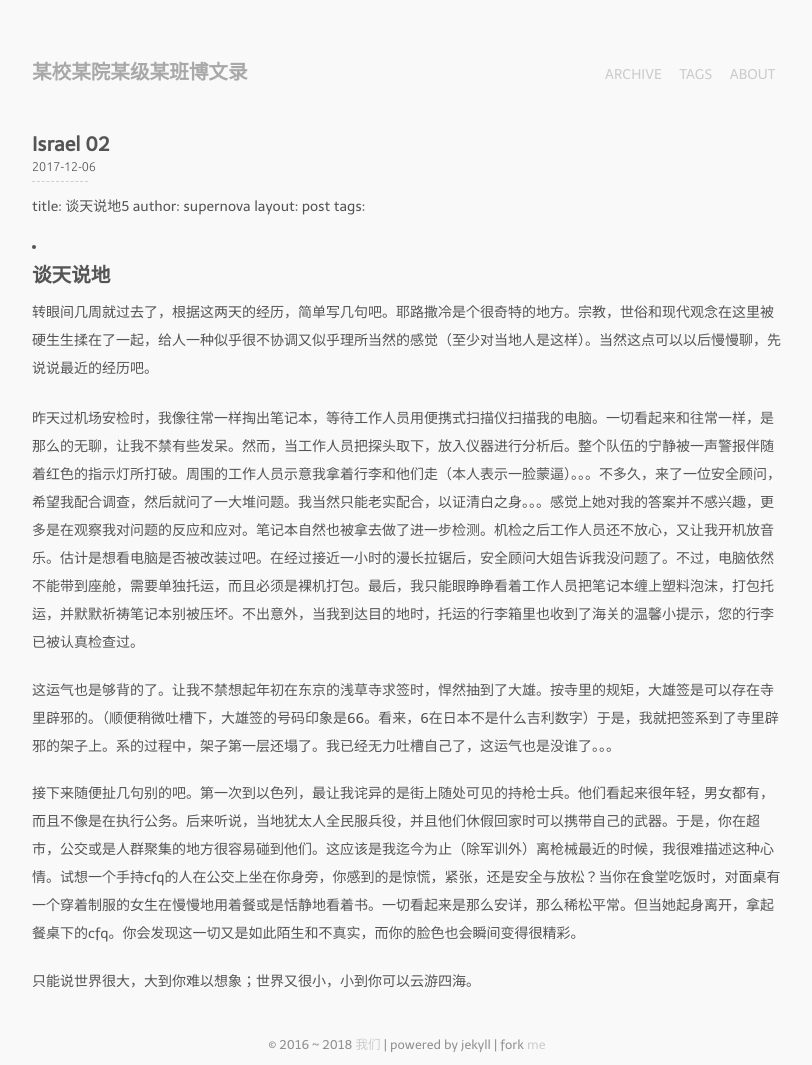
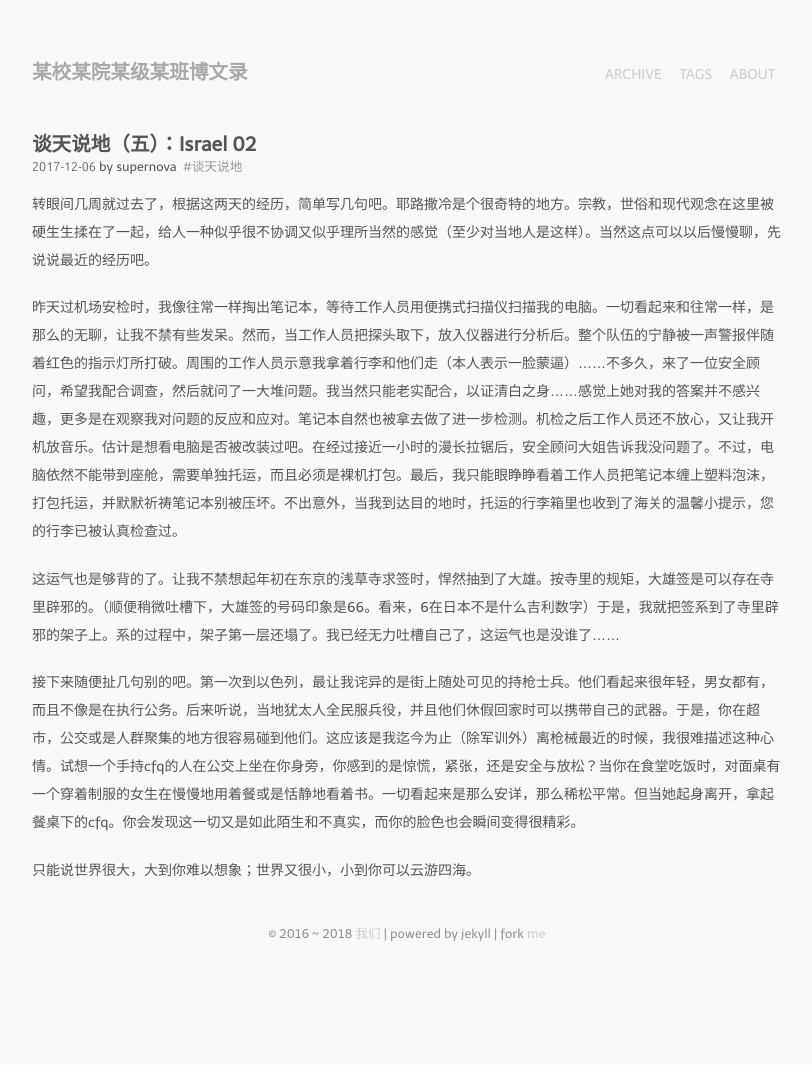
Before and after one commit to pkuphys/pkuphys.github.io, a Jekyll site: the page built from _posts/2017-12-06-Israel-02.md, in a window 1280 px wide. Shown: the whole page, without its empty margins (233-1045 px from the left). Built offline with Jekyll 4.4.1, drawn with Linux system fonts in a browser that asks for light colours; nearby versions of some CDN libraries; some web fonts are replaced; our own code applies the rules of GitHub Pages for plain Markdown files; comment, search, counter and statistics services are not loaded; after the commit the page ends 954 px from its top, so only the background shows below that.

Commit message:
Format 2017-12-06-Israel-02.md

```diff
--- a/_posts/2017-12-06-Israel-02.md
+++ b/_posts/2017-12-06-Israel-02.md
@@ -1,15 +1,16 @@
 ---
-title: 谈天说地5
+title: 谈天说地（五）：Israel 02
 author: supernova
 layout: post
 tags:
   - 谈天说地
-----
+---
+
 转眼间几周就过去了，根据这两天的经历，简单写几句吧。耶路撒冷是个很奇特的地方。宗教，世俗和现代观念在这里被硬生生揉在了一起，给人一种似乎很不协调又似乎理所当然的感觉（至少对当地人是这样）。当然这点可以以后慢慢聊，先说说最近的经历吧。
 
-昨天过机场安检时，我像往常一样掏出笔记本，等待工作人员用便携式扫描仪扫描我的电脑。一切看起来和往常一样，是那么的无聊，让我不禁有些发呆。然而，当工作人员把探头取下，放入仪器进行分析后。整个队伍的宁静被一声警报伴随着红色的指示灯所打破。周围的工作人员示意我拿着行李和他们走（本人表示一脸蒙逼）。。。不多久，来了一位安全顾问，希望我配合调查，然后就问了一大堆问题。我当然只能老实配合，以证清白之身。。。感觉上她对我的答案并不感兴趣，更多是在观察我对问题的反应和应对。笔记本自然也被拿去做了进一步检测。机检之后工作人员还不放心，又让我开机放音乐。估计是想看电脑是否被改装过吧。在经过接近一小时的漫长拉锯后，安全顾问大姐告诉我没问题了。不过，电脑依然不能带到座舱，需要单独托运，而且必须是裸机打包。最后，我只能眼睁睁看着工作人员把笔记本缠上塑料泡沫，打包托运，并默默祈祷笔记本别被压坏。不出意外，当我到达目的地时，托运的行李箱里也收到了海关的温馨小提示，您的行李已被认真检查过。
+昨天过机场安检时，我像往常一样掏出笔记本，等待工作人员用便携式扫描仪扫描我的电脑。一切看起来和往常一样，是那么的无聊，让我不禁有些发呆。然而，当工作人员把探头取下，放入仪器进行分析后。整个队伍的宁静被一声警报伴随着红色的指示灯所打破。周围的工作人员示意我拿着行李和他们走（本人表示一脸蒙逼）......不多久，来了一位安全顾问，希望我配合调查，然后就问了一大堆问题。我当然只能老实配合，以证清白之身......感觉上她对我的答案并不感兴趣，更多是在观察我对问题的反应和应对。笔记本自然也被拿去做了进一步检测。机检之后工作人员还不放心，又让我开机放音乐。估计是想看电脑是否被改装过吧。在经过接近一小时的漫长拉锯后，安全顾问大姐告诉我没问题了。不过，电脑依然不能带到座舱，需要单独托运，而且必须是裸机打包。最后，我只能眼睁睁看着工作人员把笔记本缠上塑料泡沫，打包托运，并默默祈祷笔记本别被压坏。不出意外，当我到达目的地时，托运的行李箱里也收到了海关的温馨小提示，您的行李已被认真检查过。
 
-这运气也是够背的了。让我不禁想起年初在东京的浅草寺求签时，悍然抽到了大雄。按寺里的规矩，大雄签是可以存在寺里辟邪的。（顺便稍微吐槽下，大雄签的号码印象是66。看来，6在日本不是什么吉利数字）于是，我就把签系到了寺里辟邪的架子上。系的过程中，架子第一层还塌了。我已经无力吐槽自己了，这运气也是没谁了。。。
+这运气也是够背的了。让我不禁想起年初在东京的浅草寺求签时，悍然抽到了大雄。按寺里的规矩，大雄签是可以存在寺里辟邪的。（顺便稍微吐槽下，大雄签的号码印象是66。看来，6在日本不是什么吉利数字）于是，我就把签系到了寺里辟邪的架子上。系的过程中，架子第一层还塌了。我已经无力吐槽自己了，这运气也是没谁了......
 
 接下来随便扯几句别的吧。第一次到以色列，最让我诧异的是街上随处可见的持枪士兵。他们看起来很年轻，男女都有，而且不像是在执行公务。后来听说，当地犹太人全民服兵役，并且他们休假回家时可以携带自己的武器。于是，你在超市，公交或是人群聚集的地方很容易碰到他们。这应该是我迄今为止（除军训外）离枪械最近的时候，我很难描述这种心情。试想一个手持cfq的人在公交上坐在你身旁，你感到的是惊慌，紧张，还是安全与放松？当你在食堂吃饭时，对面桌有一个穿着制服的女生在慢慢地用着餐或是恬静地看着书。一切看起来是那么安详，那么稀松平常。但当她起身离开，拿起餐桌下的cfq。你会发现这一切又是如此陌生和不真实，而你的脸色也会瞬间变得很精彩。
 
```
